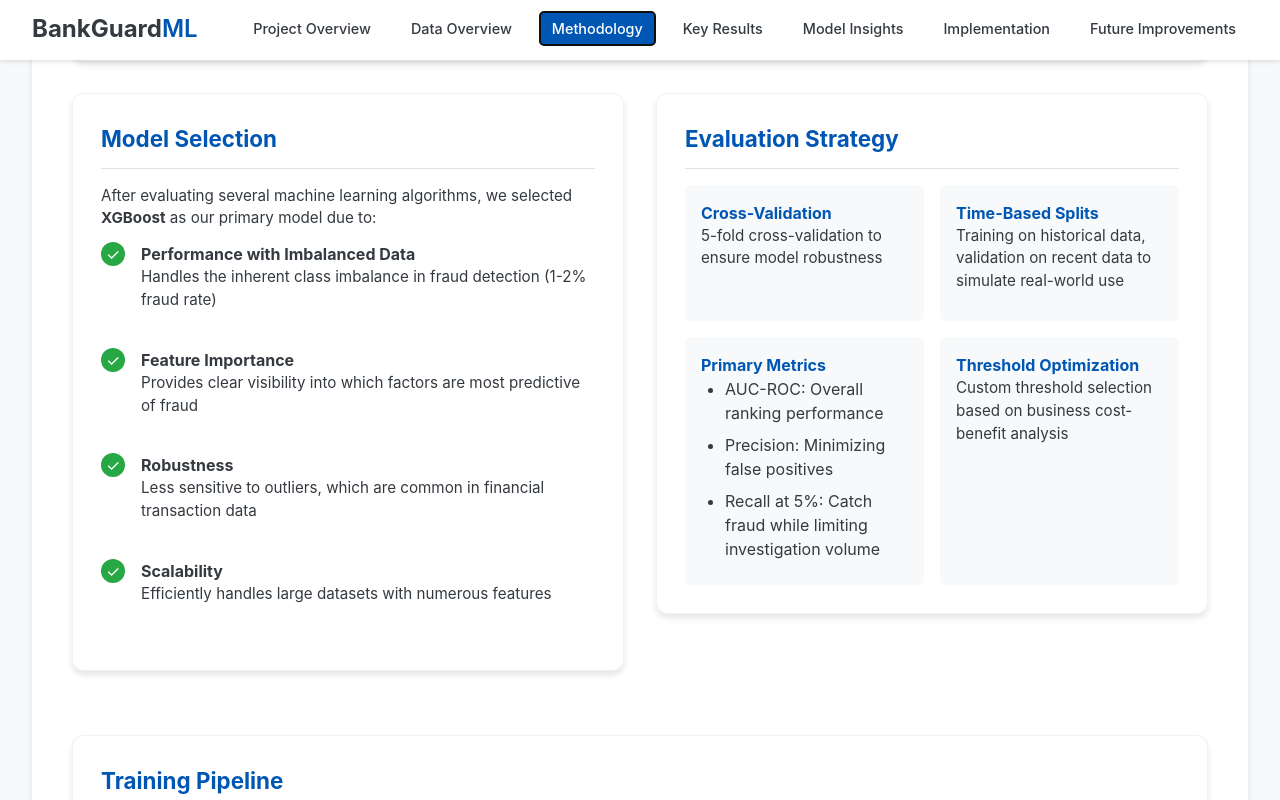
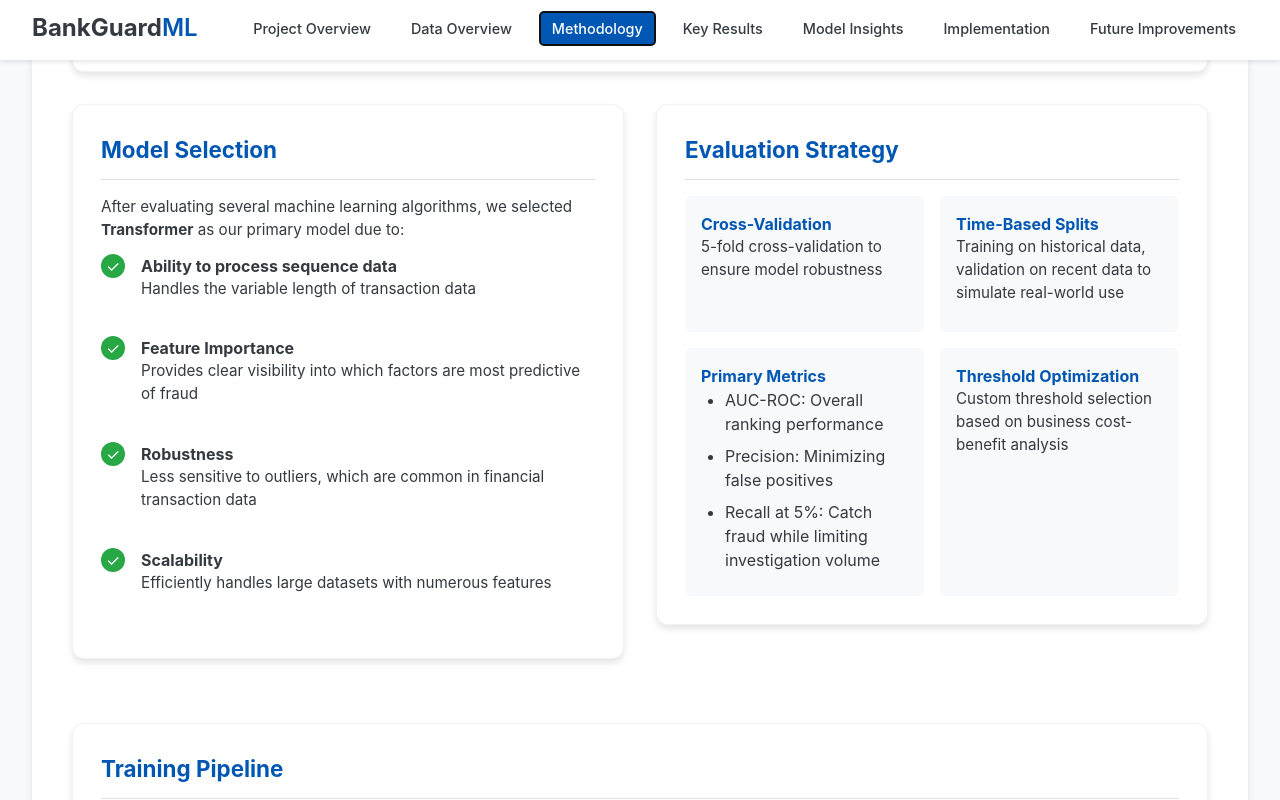
Before and after one commit to SeanChang-3245/BankWatchList, a React (Vite) app in the folder Website/: page / in a window 1280 px wide. Both pictures are taken after a click on the button "Methodology". Built offline with nearby package versions, Linux system fonts and the light colour scheme; grey boxes are pictures that could not be loaded.

Commit message:
minor change in methodology

```diff
--- a/Website/src/components/Methodology.tsx
+++ b/Website/src/components/Methodology.tsx
@@ -21,14 +21,14 @@ const Methodology = () => {
       <div className="flex-container">
         <div className="flex-item card">
           <h3>Model Selection</h3>
-          <p>After evaluating several machine learning algorithms, we selected <strong>XGBoost</strong> as our primary model due to:</p>
+          <p>After evaluating several machine learning algorithms, we selected <strong>Transformer</strong> as our primary model due to:</p>
 
           <ul className="feature-list">
             <li>
               <span className="feature-icon">✓</span>
               <div>
-                <strong>Performance with Imbalanced Data</strong>
-                <p>Handles the inherent class imbalance in fraud detection (1-2% fraud rate)</p>
+                <strong>Ability to process sequence data</strong>
+                <p>Handles the variable length of transaction data</p>
               </div>
             </li>
 
@@ -101,14 +101,14 @@ const Methodology = () => {
             <div className="step-number">1</div>
             <div className="step-content">
               <h4>Data Preprocessing</h4>
-              <p>Feature normalization, encoding categorical variables, and handling missing values</p>
+              <p>Feature normalization, encoding categorical variables, handling missing values and grouping by account number</p>
             </div>
           </div>
 
           <div className="pipeline-step">
             <div className="step-number">2</div>
             <div className="step-content">
-              <h4>Feature Selection</h4>
+              <h4>Data Augmentation</h4>
               <p>Identifying the most predictive features using SHAP values and correlation analysis</p>
             </div>
           </div>
```
